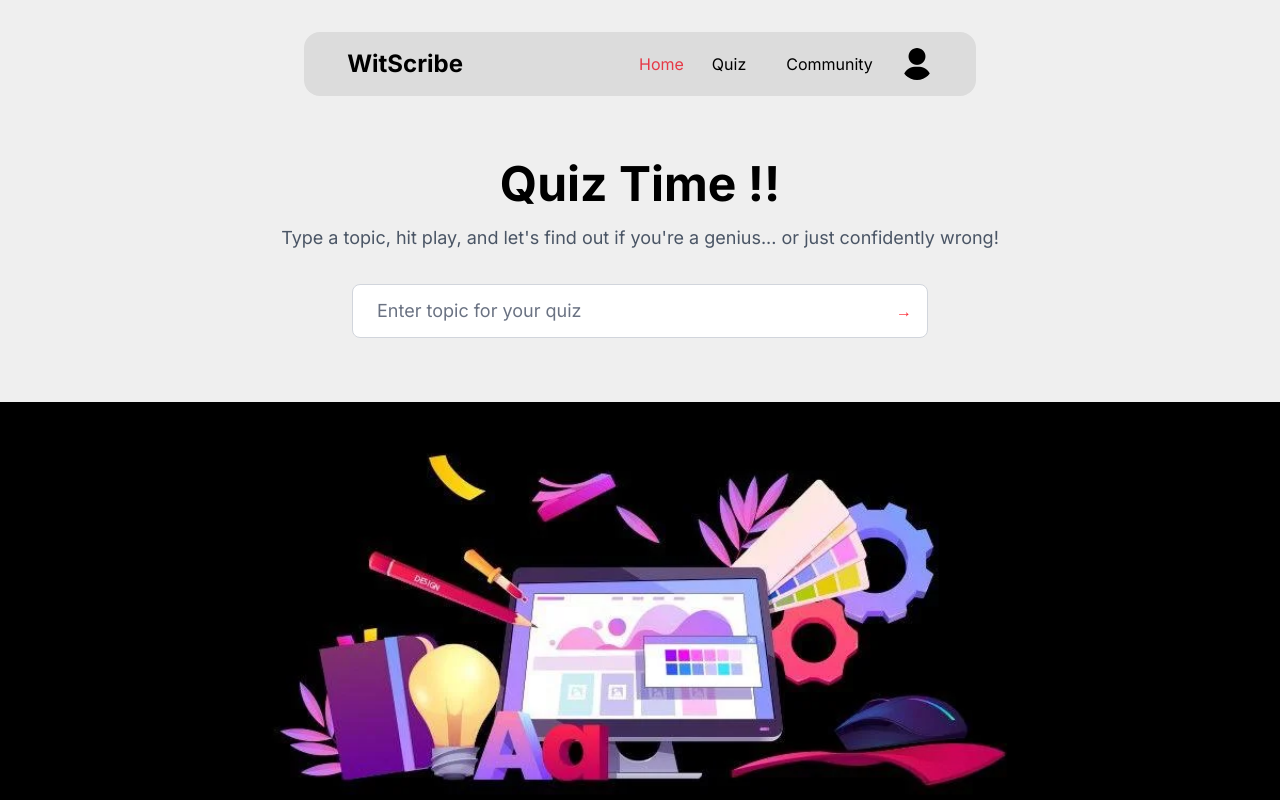
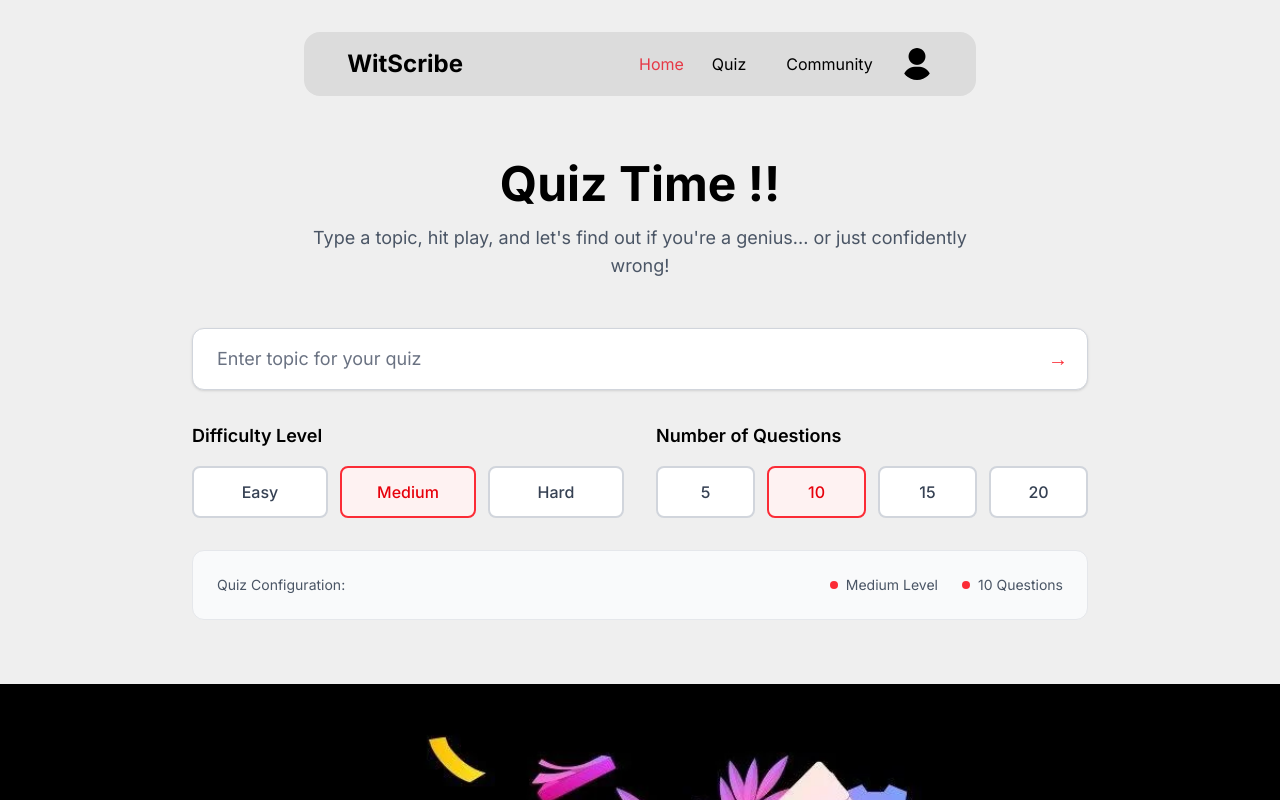
Before and after one commit to AnugrahAsh/WitScribe2.0, a React (Vite) app: page /quiz in a window 1280 px wide. Shown: the top 800 px of the page. Built offline with nearby package versions, Linux system fonts and the light colour scheme; no server answers; the database is empty; sample sign-in values are in the browser's storage.

Commit message:
Update Quiz.jsx

```diff
--- a/src/Pages/Quiz.jsx
+++ b/src/Pages/Quiz.jsx
@@ -1,22 +1,26 @@
-import React, { useState } from 'react';
-import { useNavigate } from 'react-router-dom';
-import quizIllustration from '../assets/quiz-illustration.webp';
-import Navbar from '../Components/Navbar';
+"use client"
 
-const GEMINI_API_KEY = "AIzaSyA6j1QQ77ETh5v7ImpSCWT6ZCWVDlGnOSg";
+import { useState } from "react"
+import { useNavigate } from "react-router-dom"
+import quizIllustration from "../assets/quiz-illustration.webp"
+import Navbar from "../Components/Navbar"
+
+const GEMINI_API_KEY = "AIzaSyA6j1QQ77ETh5v7ImpSCWT6ZCWVDlGnOSg"
 
 export default function Quiz1() {
-  const [quizTopic, setQuizTopic] = useState('');
-  const [loading, setLoading] = useState(false);
-  const navigate = useNavigate();
+  const [quizTopic, setQuizTopic] = useState("")
+  const [difficulty, setDifficulty] = useState("medium")
+  const [numQuestions, setNumQuestions] = useState(10)
+  const [loading, setLoading] = useState(false)
+  const navigate = useNavigate()
 
   const handleSearch = async (e) => {
-    e.preventDefault();
-    if (!quizTopic.trim()) return;
+    e.preventDefault()
+    if (!quizTopic.trim()) return
 
-    setLoading(true);
+    setLoading(true)
     try {
-      const prompt = `Generate a multiple choice quiz with 20 medium-difficulty questions about "${quizTopic}". Each question should include:
+      const prompt = `Generate a multiple choice quiz with ${numQuestions} ${difficulty}-difficulty questions about "${quizTopic}". Each question should include:
 - question text
 - 4 options (A, B, C, D)
 - correct answer letter
@@ -28,7 +32,7 @@ Respond in JSON format like:
     "options": ["Berlin", "Paris", "Madrid", "Rome"],
     "answer": "B"
   }
-]`;
+]`
 
       const res = await fetch(
         `https://generativelanguage.googleapis.com/v1beta/models/gemini-2.0-flash:generateContent?key=${GEMINI_API_KEY}`,
@@ -38,36 +42,35 @@ Respond in JSON format like:
             "Content-Type": "application/json",
           },
           body: JSON.stringify({
-            contents: [{ parts: [{ text: prompt }] }]
+            contents: [{ parts: [{ text: prompt }] }],
           }),
-        }
-      );
+        },
+      )
 
-      const data = await res.json();
-      const rawText = data.candidates?.[0]?.content?.parts?.[0]?.text || "";
+      const data = await res.json()
+      const rawText = data.candidates?.[0]?.content?.parts?.[0]?.text || ""
 
-      let quizData = [];
+      let quizData = []
       try {
-  const jsonStart = rawText.indexOf("[");
-  const jsonEnd = rawText.lastIndexOf("]");
-  const extractedJson = rawText.slice(jsonStart, jsonEnd + 1);
-  quizData = JSON.parse(extractedJson);
+        const jsonStart = rawText.indexOf("[")
+        const jsonEnd = rawText.lastIndexOf("]")
+        const extractedJson = rawText.slice(jsonStart, jsonEnd + 1)
+        quizData = JSON.parse(extractedJson)
       } catch (err) {
-  console.error("Failed to parse quiz JSON:", err);
-  alert("Could not parse quiz questions from Gemini. Try again.");
-  setLoading(false);
-  return;
+        console.error("Failed to parse quiz JSON:", err)
+        alert("Could not parse quiz questions from Gemini. Try again.")
+        setLoading(false)
+        return
       }
 
-
-      navigate("/playquiz", { state: { quizData, topic: quizTopic.trim() } });
+      navigate("/playquiz", { state: { quizData, topic: quizTopic.trim() } })
     } catch (err) {
-      console.error("Gemini API Error:", err);
-      alert("Something went wrong while generating the quiz.");
+      console.error("Gemini API Error:", err)
+      alert("Something went wrong while generating the quiz.")
     } finally {
-      setLoading(false);
+      setLoading(false)
     }
-  };
+  }
 
   return (
     <>
@@ -75,39 +78,106 @@ try {
       <div className="min-h-screen flex flex-col">
         <main className="flex-1 flex flex-col">
           <div className="pt-16 px-4">
-            <div className="text-center mb-8">
+            <div className="text-center mb-12">
               <h1 className="text-5xl font-bold mb-2 text-black">Quiz Time !!</h1>
-              <p className="text-lg text-gray-600 mt-4">
+              <p className="text-lg text-gray-600 mt-4 max-w-2xl mx-auto">
                 Type a topic, hit play, and let's find out if you're a genius... or just confidently wrong!
               </p>
             </div>
 
-            <form onSubmit={handleSearch} className="w-full max-w-xl relative mb-16 mx-auto">
+            <div className="w-full max-w-4xl mx-auto mb-16">
+              <form onSubmit={handleSearch} className="space-y-8">
+                {/* Topic Input */}
+                <div className="relative">
                   <input
                     type="text"
                     value={quizTopic}
                     onChange={(e) => setQuizTopic(e.target.value)}
                     placeholder="Enter topic for your quiz"
-                className="w-full px-6 py-3 rounded-lg border border-gray-300 bg-white text-gray-900 placeholder-gray-500 focus:outline-none focus:ring-2 focus:ring-red-500 text-lg"
+                    className="w-full px-6 py-4 rounded-xl border border-gray-300 bg-white text-gray-900 placeholder-gray-500 focus:outline-none focus:ring-2 focus:ring-red-500 text-lg shadow-sm"
                   />
                   <button
                     type="submit"
                     disabled={loading}
-                className="absolute right-4 top-1/2 transform -translate-y-1/2 hover:text-gray-600 text-red-500"
+                    className="absolute right-5 top-1/2 transform -translate-y-1/2 hover:text-gray-600 text-red-500 text-xl font-bold"
                   >
                     {loading ? "..." : "→"}
                   </button>
+                </div>
+
+                {/* Options Grid */}
+                <div className="grid md:grid-cols-2 gap-8">
+                  {/* Difficulty Selection */}
+                  <div className="space-y-4">
+                    <label className="block text-lg font-semibold text-black">Difficulty Level</label>
+                    <div className="grid grid-cols-3 gap-3">
+                      {["easy", "medium", "hard"].map((level) => (
+                        <button
+                          key={level}
+                          type="button"
+                          onClick={() => setDifficulty(level)}
+                          className={`px-4 py-3 rounded-lg border-2 font-medium transition-all duration-200 ${
+                            difficulty === level
+                              ? "border-red-500 bg-red-50 text-red-600"
+                              : "border-gray-300 bg-white text-gray-700 hover:border-gray-400"
+                          }`}
+                        >
+                          {level.charAt(0).toUpperCase() + level.slice(1)}
+                        </button>
+                      ))}
+                    </div>
+                  </div>
+
+                  {/* Number of Questions */}
+                  <div className="space-y-4">
+                    <label className="block text-lg font-semibold text-black">Number of Questions</label>
+                    <div className="grid grid-cols-4 gap-3">
+                      {[5, 10, 15, 20].map((num) => (
+                        <button
+                          key={num}
+                          type="button"
+                          onClick={() => setNumQuestions(num)}
+                          className={`px-4 py-3 rounded-lg border-2 font-medium transition-all duration-200 ${
+                            numQuestions === num
+                              ? "border-red-500 bg-red-50 text-red-600"
+                              : "border-gray-300 bg-white text-gray-700 hover:border-gray-400"
+                          }`}
+                        >
+                          {num}
+                        </button>
+                      ))}
+                    </div>
+                  </div>
+                </div>
+
+                {/* Quiz Summary */}
+                <div className="bg-gray-50 rounded-xl p-6 border border-gray-200">
+                  <div className="flex items-center justify-between text-sm text-gray-600">
+                    <span>Quiz Configuration:</span>
+                    <div className="flex items-center space-x-6">
+                      <span className="flex items-center">
+                        <span className="w-2 h-2 bg-red-500 rounded-full mr-2"></span>
+                        {difficulty.charAt(0).toUpperCase() + difficulty.slice(1)} Level
+                      </span>
+                      <span className="flex items-center">
+                        <span className="w-2 h-2 bg-red-500 rounded-full mr-2"></span>
+                        {numQuestions} Questions
+                      </span>
+                    </div>
+                  </div>
+                </div>
               </form>
+            </div>
           </div>
 
           <div className="flex-1 bg-black">
             <div className="max-w-screen-xl mx-auto px-4 flex justify-center items-start">
               <div className="w-full max-w-3xl">
                 <img
-                  src={quizIllustration}
+                  src={quizIllustration || "/placeholder.svg"}
                   alt="Quiz Illustration"
                   className="w-full h-auto object-contain"
-                  style={{ maxHeight: '450px' }}
+                  style={{ maxHeight: "450px" }}
                 />
               </div>
             </div>
@@ -115,5 +185,5 @@ try {
         </main>
       </div>
     </>
-  );
+  )
 }
```
Lines whose indentation alone changed are shown as unchanged.
